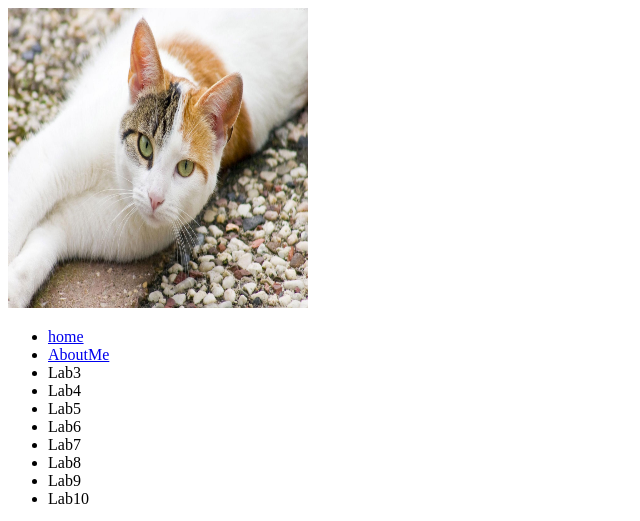
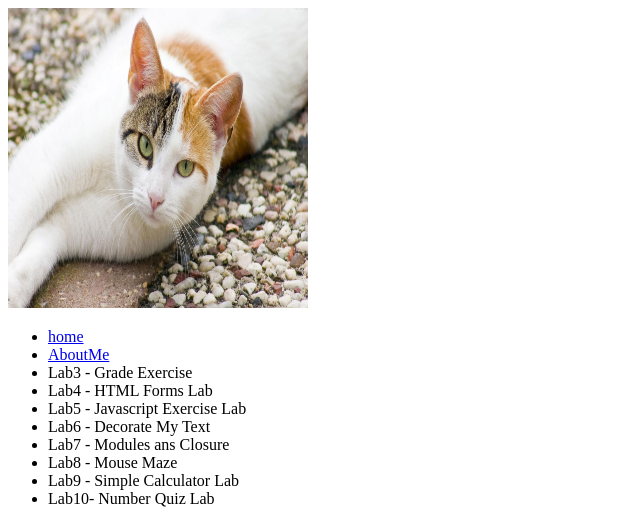
Before and after one commit to helentsehaye/helentsehaye.github.io, a plain HTML site: page index.html in a window 1280 px wide. Shown: the top 521 px of the page, without its empty margins (0-640 px from the left). Drawn offline with Linux system fonts and the light colour scheme.

Commit message:
Update index.html

```diff
--- a/index.html
+++ b/index.html
@@ -11,14 +11,14 @@
    <ul>
        <li><a href="index.html">home</a></li>
        <li><a href="AboutMe.html">AboutMe</a></li>
-       <li>Lab3</li>
-       <li>Lab4</li>
-       <li>Lab5</li>
-       <li>Lab6</li>
-       <li>Lab7</li>
-       <li>Lab8</li>
-       <li>Lab9</li>
-       <li>Lab10</li>
+       <li>Lab3 - Grade Exercise</li>
+       <li>Lab4 - HTML Forms Lab</li>
+       <li>Lab5 - Javascript Exercise Lab</li>
+       <li>Lab6 - Decorate My Text</li>
+       <li>Lab7 - Modules ans Closure</li>
+       <li>Lab8 - Mouse Maze</li>
+       <li>Lab9 - Simple Calculator Lab</li>
+       <li>Lab10- Number Quiz Lab</li>
 
 
    </ul>
```
